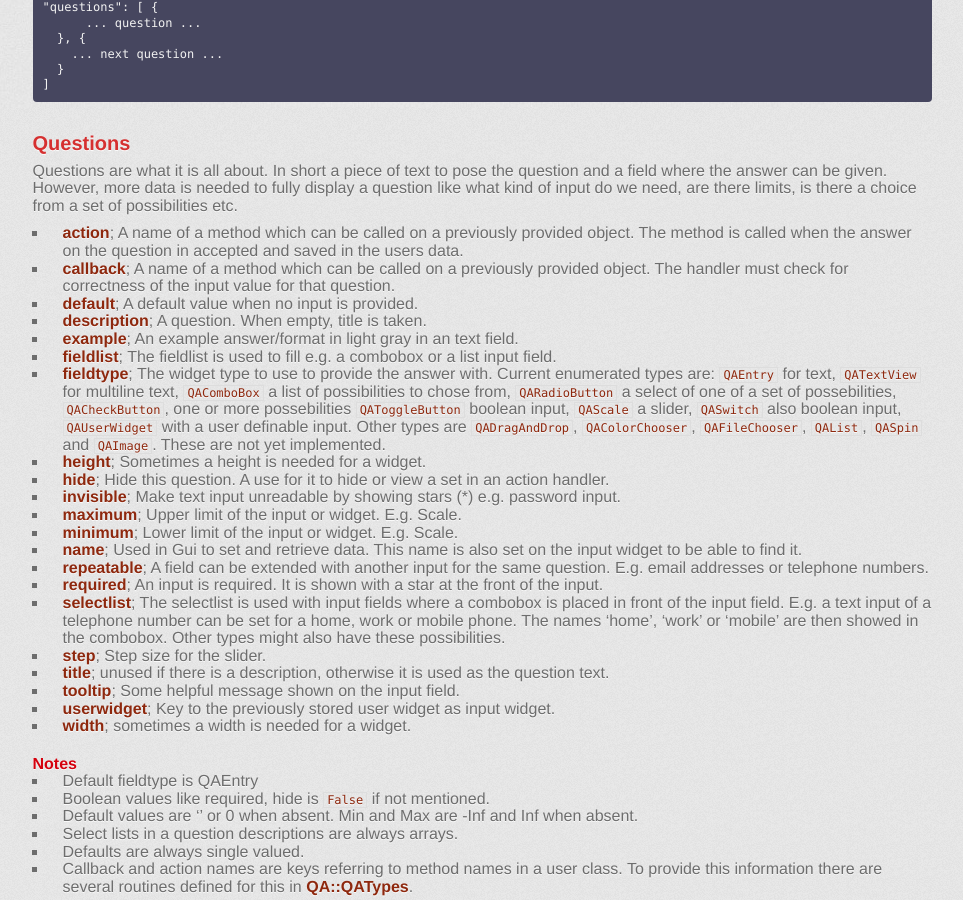
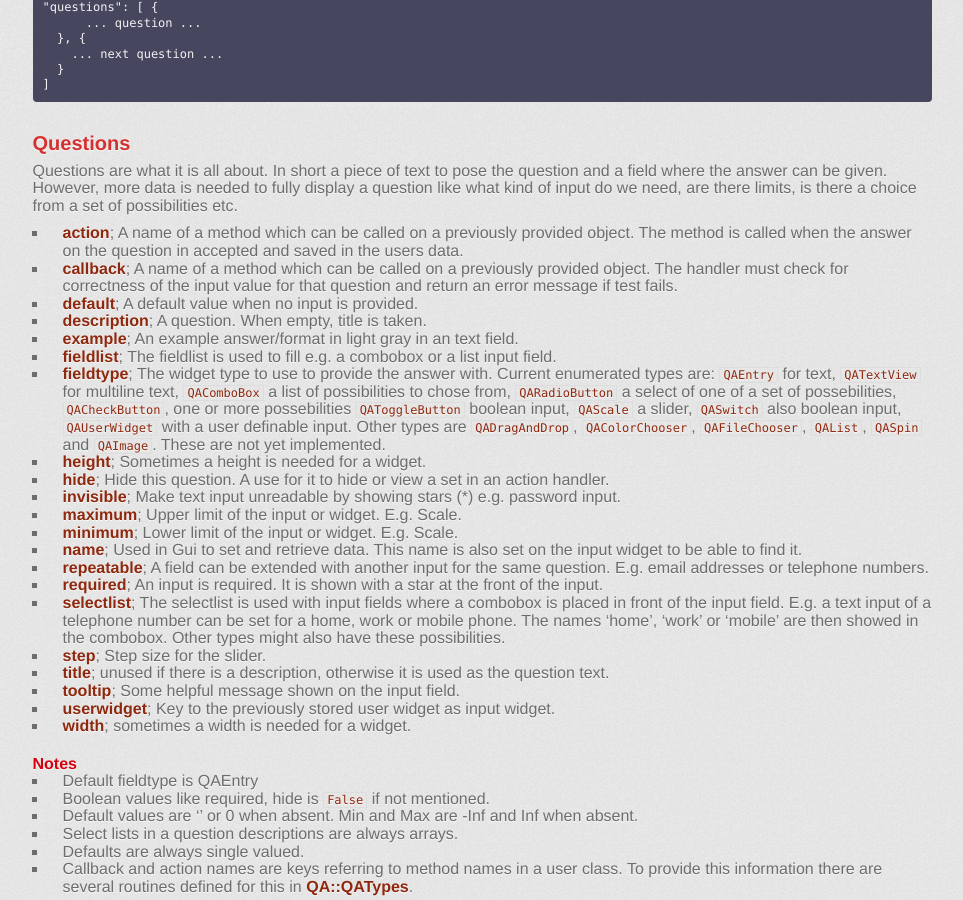
Before and after one commit to MARTIMM/question-answer, a Jekyll site: the page built from docs/content-docs/setup/structures.md, in a window 1280 px wide and 900 px high, scrolled down 466 px. Shown: the whole window, without its empty margins (289-1252 px from the left). Built offline with Jekyll 4.4.1, drawn with Linux system fonts in a browser that asks for light colours; some web fonts are replaced.

Commit message:
add more text

```diff
--- a/docs/content-docs/setup/structures.md
+++ b/docs/content-docs/setup/structures.md
@@ -40,7 +40,7 @@ A set is not stored on disk on its own. A set is used to group a series of quest
 Questions are what it is all about. In short a piece of text to pose the question and a field where the answer can be given. However, more data is needed to fully display a question like what kind of input do we need, are there limits, is there a choice from a set of possibilities etc.
 
 * **action**; A name of a method which can be called on a previously provided object. The method is called when the answer on the question in accepted and saved in the users data.
-* **callback**; A name of a method which can be called on a previously provided object. The handler must check for correctness of the input value for that question.
+* **callback**; A name of a method which can be called on a previously provided object. The handler must check for correctness of the input value for that question and return an error message if test fails.
 * **default**; A default value when no input is provided.
 * **description**; A question. When empty, title is taken.
 * **example**; An example answer/format in light gray in an text field.
```
